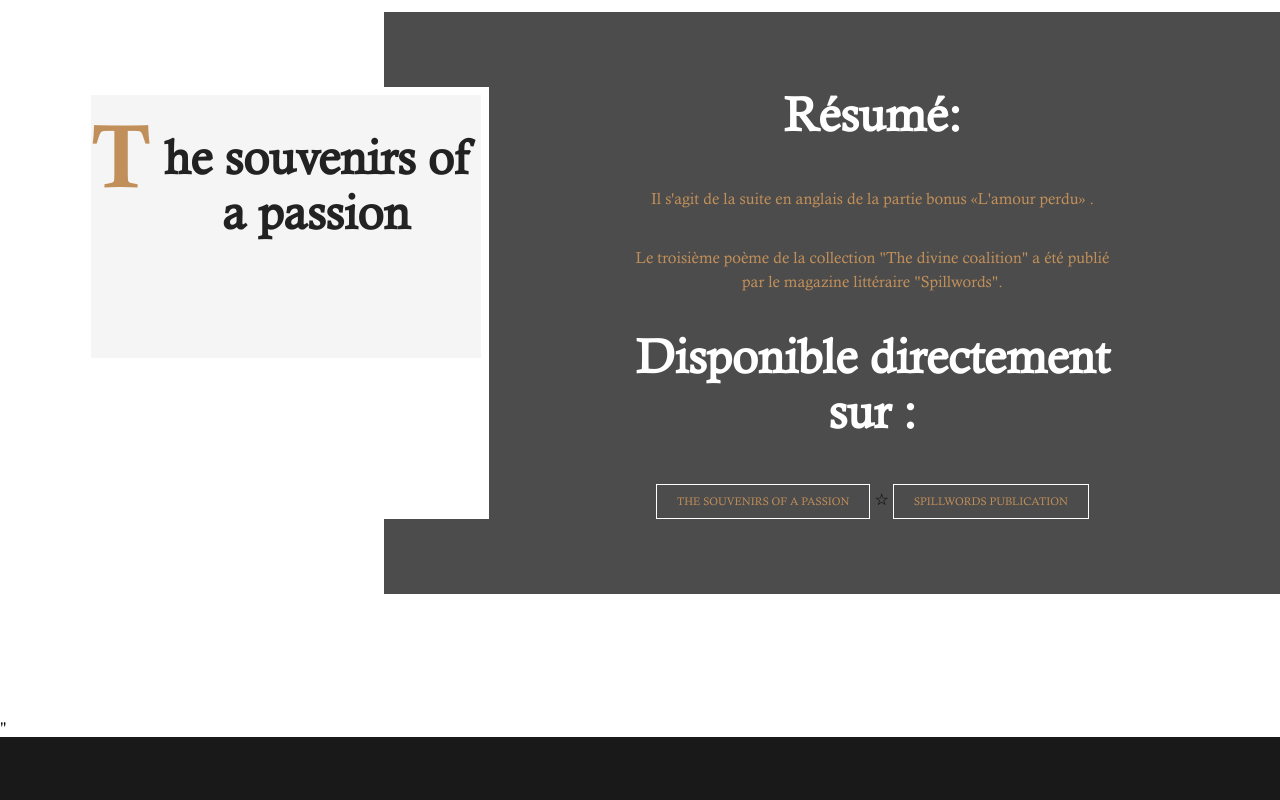
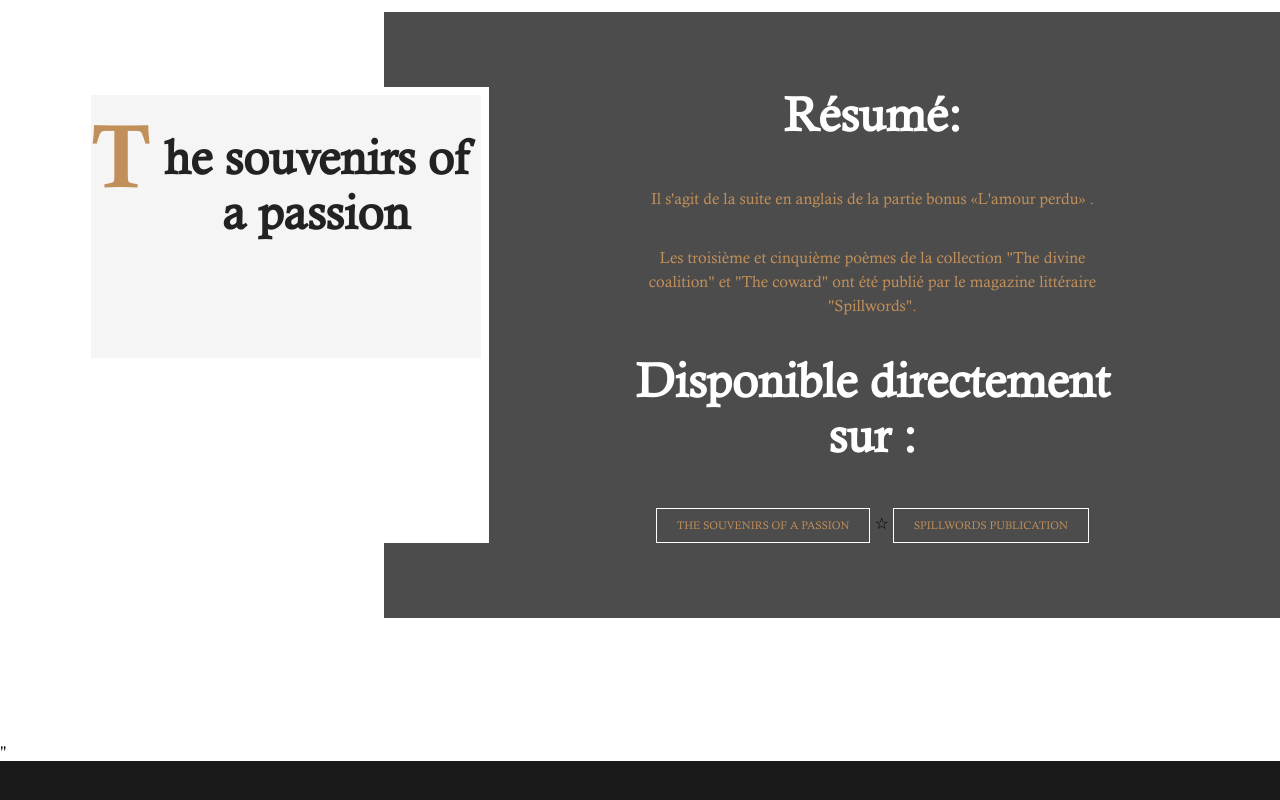
Before and after one commit to thefreespirit/thefreespirit.github.io, a plain HTML site: page index.html in a window 1280 px wide. Shown: the part 3894-4694 px from the top of the page. Drawn offline with nearby package versions, Linux system fonts and the light colour scheme.

Commit message:
Update index.html

```diff
--- a/index.html
+++ b/index.html
@@ -280,13 +280,13 @@
                         <h2 class="universal-h2 universal-h2-bckg">Résumé:</h2>
                        <p>Il s'agit de la suite en anglais de la partie bonus «L'amour perdu» .
  </p>
-						  <p>Le troisième poème de la collection "The divine coalition" a été publié par le magazine littéraire "Spillwords".
+						  <p>Les troisième et cinquième poèmes de la collection "The divine coalition" et "The coward" ont été publié par le magazine littéraire "Spillwords".
  </p>
 						<h2 class="universal-h2 universal-h2-bckg">Disponible directement sur :</h2>
 
 						<a href="https://thefreespirit.github.io/thesouvenirsofapassion/" target="_blank" class="brand-button">The souvenirs of a passion</a>
                                                  <span>&#9734;</span>
-						<a href="https://spillwords.com/the-divine-coalition/" target="_blank" class="brand-button">Spillwords publication</a>
+						<a href="https://spillwords.com/author/inesbenelhadj/" target="_blank" class="brand-button">Spillwords publication</a>
 				</div>
 			</div>
 		</div>
```
